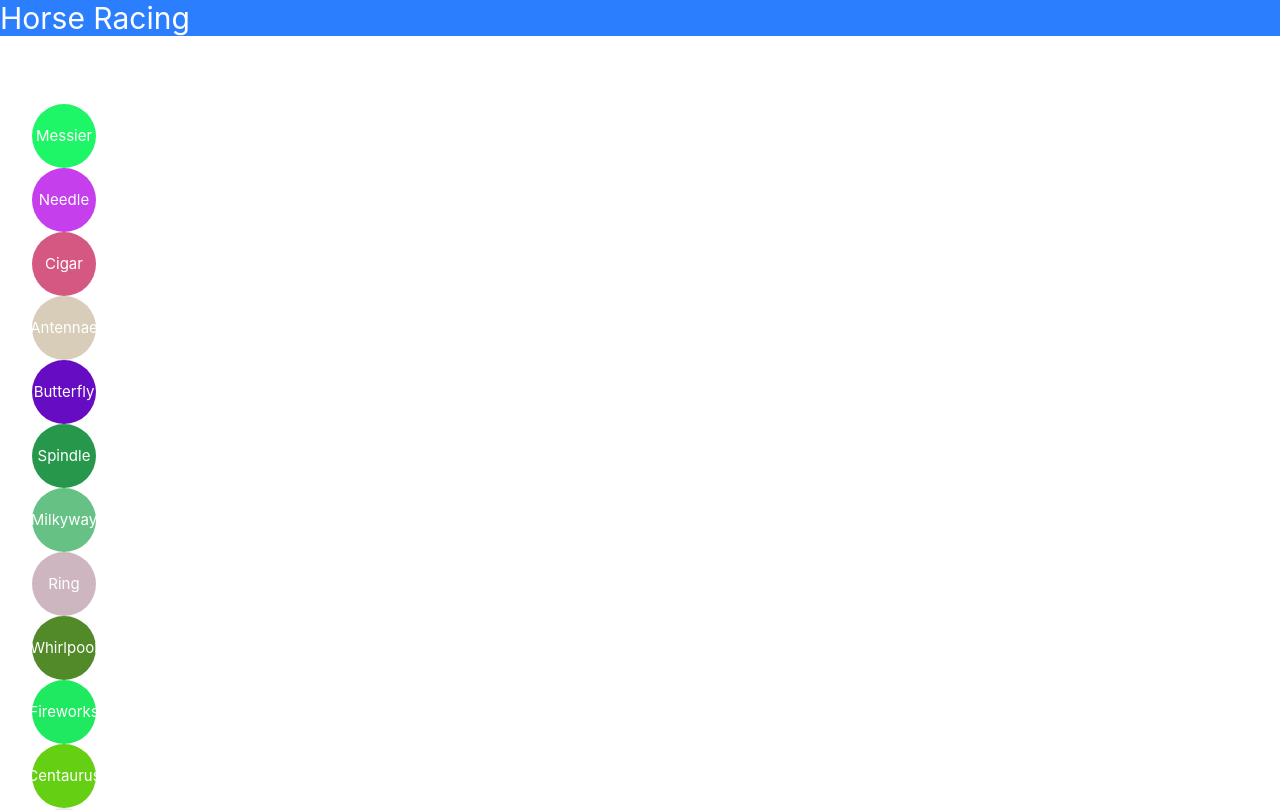
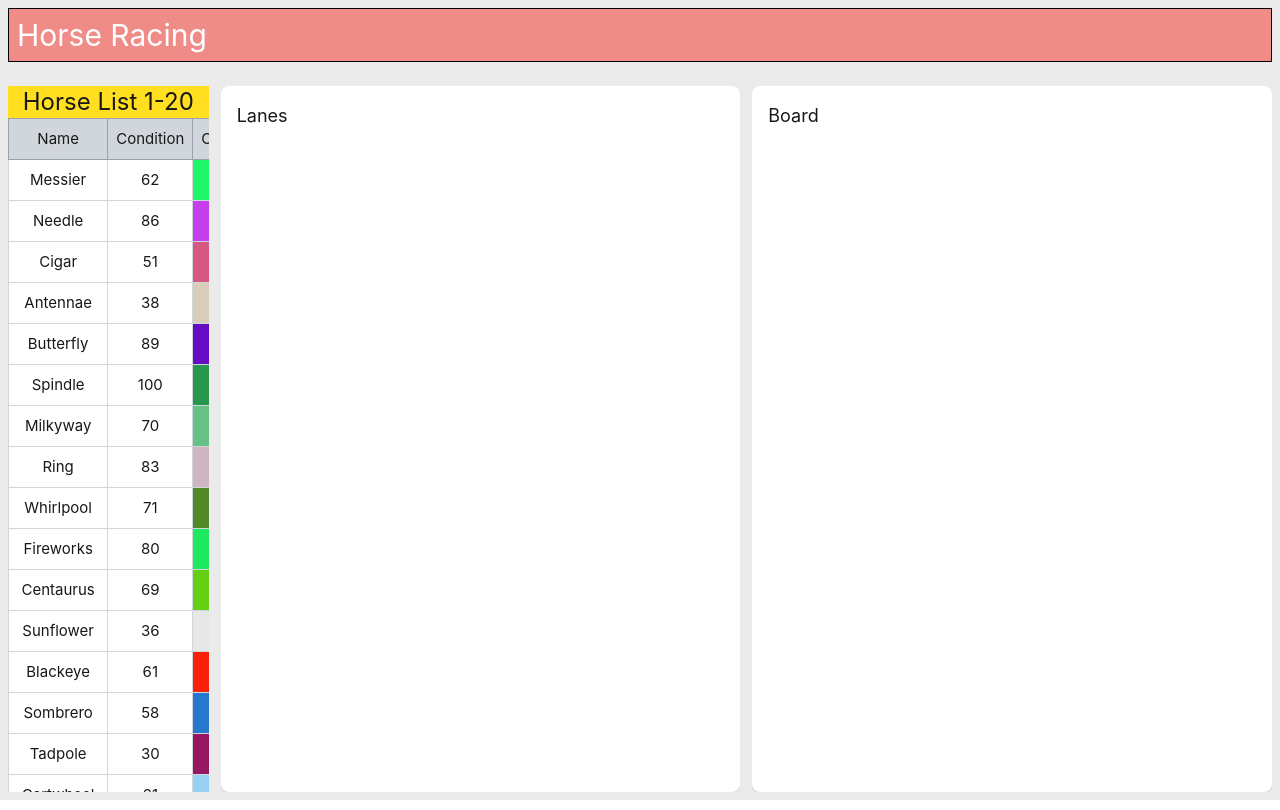
Before and after one commit to atakanteko/horse-racing-vue, a Vue app: page / in a window 1280 px wide. Shown: the top 810 px of the page. Built offline with nearby package versions, Linux system fonts and the light colour scheme.

Commit message:
generate horse list and render it

```diff
--- a/src/assets/base.css
+++ b/src/assets/base.css
@@ -60,7 +60,7 @@
 
 body {
   min-height: 100vh;
-  color: var(--color-text);
+  color: var(--vt-c-black);
   background: var(--color-background);
   transition:
     color 0.5s,
--- a/src/assets/main.css
+++ b/src/assets/main.css
@@ -2,11 +2,12 @@
 @import './base.css';
 
 @theme {
-  --color-primary: #182337;
-  --color-primary-light: #283b6a;
-  --color-primary-dark: #182337;
+  --color-primary: #EBEBEB;
+  --color-primary-light: #F2F2F2;
+  --color-primary-dark: #D2D2D2;
   --color-accent: #2196f3;
   --color-success: #4caf50;
   --color-warning: #ff9800;
-  --color-errorx: #f44336;
+  --color-error: #f44336;
+  --color-header-background: #F08C87;
 }
--- a/src/components/layout/AppHeader.vue
+++ b/src/components/layout/AppHeader.vue
@@ -3,7 +3,7 @@
 </script>
 
 <template>
-  <header class="sticky top-0 z-50 bg-blue-500">
+  <header class="bg-header-background border border-black p-2">
    <h1 class="text-3xl font-bold text-white">
     Horse Racing
    </h1>
--- a/src/components/layout/AppMain.vue
+++ b/src/components/layout/AppMain.vue
@@ -3,7 +3,7 @@ import { RouterView } from 'vue-router'
 </script>
 
 <template>
-  <main class="flex-1 w-full mx-auto px-4 sm:px-6 lg:px-8 py-8">
+  <main class="flex-1 w-full mx-auto overflow-hidden">
     <RouterView v-slot="{ Component, route }">
       <Transition
         name="fade"
--- /dev/null
+++ b/src/components/racing/RacingBoard.vue
@@ -0,0 +1,10 @@
+<script setup lang="ts">
+
+</script>
+
+<template>
+  <div class="bg-white rounded-lg p-4 shadow-sm h-full">
+    <h2 class="text-lg font-semibold mb-4">Board</h2>
+
+  </div>
+</template>
--- /dev/null
+++ b/src/components/racing/RacingHorseList.vue
@@ -0,0 +1,34 @@
+<script setup lang="ts">
+import { computed } from 'vue'
+import { useStore } from 'vuex'
+
+const store = useStore()
+const horses = computed(() => store.getters['racing/getHorses'])
+</script>
+
+<template>
+  <div class="h-full flex flex-col overflow-hidden">
+    <h2 class="text-2xl font-bold mb-2 shrink-0 text-center bg-yellow-300">Horse List {{ `1-${horses.length}` }}</h2>
+    <div class="flex-1 overflow-y-auto">
+      <table class="w-full bg-white border border-gray-300">
+        <thead class="bg-gray-300 sticky top-0">
+          <tr>
+            <th class="text-center border border-gray-400 p-2">Name</th>
+            <th class="text-center border border-gray-400 p-2">Condition</th>
+            <th class="text-center border border-gray-400 p-2">Color</th>
+          </tr>
+        </thead>
+        <tbody>
+          <tr v-for="(horse, index) in horses" :key="`${index}-${horse.id}`">
+            <td class="border border-gray-300 p-2 text-center">{{ horse.name }}</td>
+            <td class="border border-gray-300 p-2 text-center">{{ horse.condition }}</td>
+            <td
+              class="border border-gray-300 p-2 text-center"
+              :style="{ backgroundColor: horse.color }"
+            ></td>
+          </tr>
+        </tbody>
+      </table>
+    </div>
+  </div>
+</template>
--- /dev/null
+++ b/src/components/racing/RacingLanes.vue
@@ -0,0 +1,9 @@
+<script setup lang="ts">
+
+</script>
+
+<template>
+  <div class="bg-white rounded-lg p-4 shadow-sm h-full">
+    <h2 class="text-lg font-semibold mb-4">Lanes</h2>
+  </div>
+</template>
--- /dev/null
+++ b/src/components/racing/index.ts
@@ -0,0 +1,3 @@
+export { default as RacingHorseList } from './RacingHorseList.vue'
+export { default as RacingLanes } from './RacingLanes.vue'
+export { default as RacingBoard } from './RacingBoard.vue'
--- a/src/composables/useHorseList.ts
+++ b/src/composables/useHorseList.ts
@@ -1,5 +1,6 @@
 import { HORSE_NAMES } from '@/assets/horse-names'
 import { generateUniqueHexColor } from '@/utils/colors'
+import { randomNumber } from '@/utils/numbers'
 import { useStore } from 'vuex'
 import type { Horse } from '@/types/store/racing'
 import { shuffle } from '@/utils/shuffle'
@@ -12,6 +13,7 @@ export const useHorseList = () => {
       id: new Date().valueOf().toString(),
       name: horseName,
       color: generateUniqueHexColor(),
+      condition: randomNumber(30, 100),
     }))
     console.log(horseList)
     store.dispatch('racing/setHorseList', horseList)
--- a/src/layouts/DefaultLayout.vue
+++ b/src/layouts/DefaultLayout.vue
@@ -1,11 +1,10 @@
 <script setup lang="ts">
-import { AppHeader, AppFooter, AppMain } from '@/components/layout'
+import { AppHeader, AppMain } from '@/components/layout'
 </script>
 
 <template>
-  <div class="min-h-screen flex flex-col">
+  <div class="bg-primary h-screen flex flex-col overflow-hidden p-2 gap-6">
     <AppHeader />
     <AppMain />
-    <AppFooter />
   </div>
 </template>
--- a/src/types/store/racing.ts
+++ b/src/types/store/racing.ts
@@ -2,6 +2,7 @@ type Horse = {
   id: string
   name: string
   color: string
+  condition: number
 }
 
 export type { Horse }
--- a/src/views/HomeView.vue
+++ b/src/views/HomeView.vue
@@ -1,10 +1,8 @@
 <script setup lang="ts">
 import { useHorseList } from '@/composables/useHorseList'
-import { computed, onMounted } from 'vue'
-import { useStore } from 'vuex'
+import {  onMounted } from 'vue'
+import { RacingHorseList, RacingLanes, RacingBoard } from '@/components/racing'
 
-const store = useStore()
-const horses = computed(() => store.getters['racing/getHorses'])
 
 const { generateHorseList } = useHorseList()
 
@@ -12,17 +10,20 @@ onMounted(() => {
   generateHorseList()
 })
 
-
 </script>
 
 <template>
-  <main class="">
-    <p class="text-3xl font-bold text-white">Horse Racing</p>
-    <div v-for="horse in horses" :key="horse.id">
-      <div class="w-16 h-16 rounded-full flex items-center justify-center" :style="{ backgroundColor: horse.color }">
-        <p class="text-white">{{ horse.name }}</p>
-      </div>
-    </div>
-    <button @click="generateHorseList">Generate Horses</button>
-  </main>
+  <div class="grid grid-cols-12 gap-3 h-full overflow-hidden">
+    <aside class="col-span-2 h-full overflow-hidden">
+      <RacingHorseList />
+    </aside>
+
+    <section class="col-span-5 h-full overflow-hidden">
+      <RacingLanes  />
+    </section>
+
+    <aside class="col-span-5 h-full overflow-hidden">
+      <RacingBoard />
+    </aside>
+  </div>
 </template>
```
